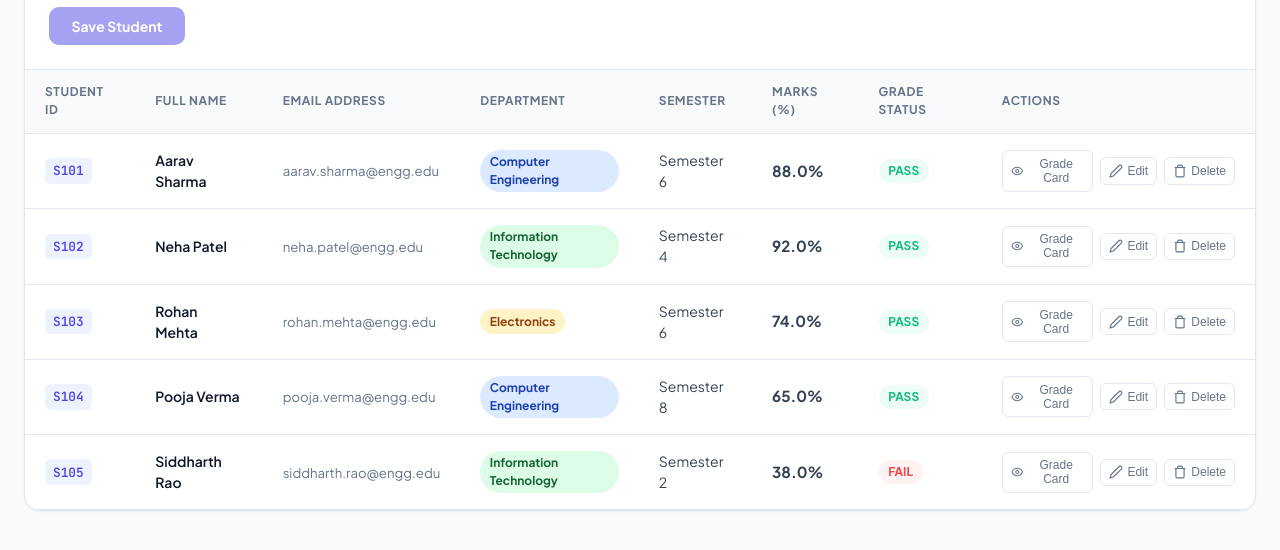
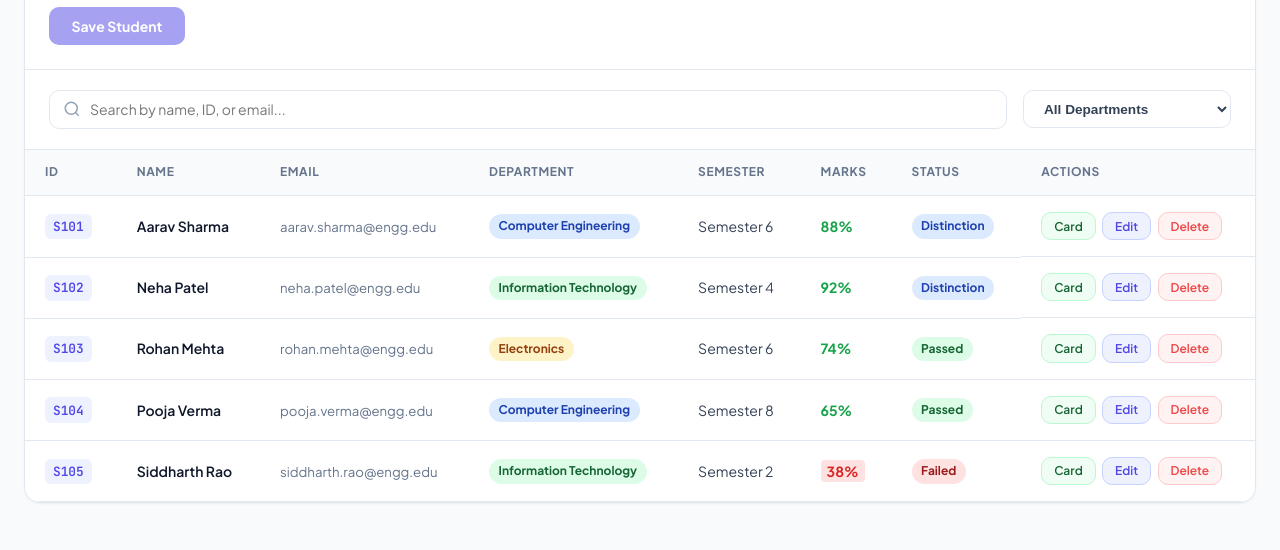
Before and after one commit to Master-arman/STUDENT_INFO, a plain HTML site: page index.html in a window 1280 px wide. Shown: the part 724-1274 px from the top of the page. Drawn offline with nearby package versions, Linux system fonts and the light colour scheme.

Commit message:
feat(phase-9): live search, department filtering, and academic status data visualization

```diff
--- a/index.html
+++ b/index.html
@@ -247,61 +247,66 @@
                         </form>
                     </section>
 
-                    <!-- Mutating Student Data Table (ng-repeat) -->
+                    <!-- Phase 9: Live Search, Filtering & Data Visualization Component -->
+                    <section class="card table-card">
+                        <div class="toolbar">
+                            <div class="search-box">
+                                <svg width="18" height="18" viewBox="0 0 24 24" fill="none" stroke="currentColor" stroke-width="2"><circle cx="11" cy="11" r="8"/><line x1="21" y1="21" x2="16.65" y2="16.65"/></svg>
+                                <input type="text" ng-model="searchQuery" placeholder="Search by name, ID, or email...">
+                                <button class="clear-btn" ng-show="searchQuery" ng-click="searchQuery = ''">&times;</button>
+                            </div>
+                            <div class="filter-box">
+                                <select ng-model="selectedDept">
+                                    <option value="">All Departments</option>
+                                    <option ng-repeat="d in departments" value="{{d}}">{{d}}</option>
+                                </select>
+                            </div>
+                        </div>
+
                         <div class="table-container">
                             <table class="data-table">
                                 <thead>
                                     <tr>
-                                    <th>Student ID</th>
-                                    <th>Full Name</th>
-                                    <th>Email Address</th>
+                                        <th>ID</th>
+                                        <th>Name</th>
+                                        <th>Email</th>
                                         <th>Department</th>
                                         <th>Semester</th>
-                                    <th>Marks (%)</th>
-                                    <th>Grade Status</th>
-                                    <th class="actions-header">Actions</th>
+                                        <th>Marks</th>
+                                        <th>Status</th>
+                                        <th>Actions</th>
                                     </tr>
                                 </thead>
                                 <tbody>
-                                <tr ng-repeat="student in filteredStudents = (students | filter:customFilter | orderBy:sortField:sortReverse)" ng-cloak>
-                                    <td><span class="student-id-cell">{{ student.id }}</span></td>
+                                    <tr ng-repeat="student in students | filter:searchQuery | filter:{department: selectedDept}">
+                                        <td><strong><span class="student-id-cell">{{ student.id }}</span></strong></td>
                                         <td><span class="student-name-cell">{{ student.name }}</span></td>
                                         <td><span class="student-email-cell">{{ student.email }}</span></td>
                                         <td><span class="dept-pill {{ student.department }}">{{ student.department }}</span></td>
                                         <td>Semester {{ student.semester }}</td>
-                                    <td><span class="marks-val">{{ student.marks | number:1 }}%</span></td>
                                         <td>
-                                        <span class="status-pill" ng-class="{'pass': student.marks >= 40, 'fail': student.marks < 40}">
-                                            {{ student.marks >= 40 ? 'PASS' : 'FAIL' }}
+                                            <span ng-class="{'mark-fail': student.marks < 40, 'mark-pass': student.marks >= 40}">
+                                                {{ student.marks }}%
                                             </span>
                                         </td>
                                         <td>
-                                        <div class="row-actions">
-                                            <button class="action-btn view-btn" ng-click="viewStudentCard(student)" title="View Academic Transcript Card">
-                                                <svg width="14" height="14" viewBox="0 0 24 24" fill="none" stroke="currentColor" stroke-width="2"><path d="M2 12s3-7 10-7 10 7 10 7-3 7-10 7-10-7-10-7Z"/><circle cx="12" cy="12" r="3"/></svg>
-                                                Grade Card
-                                            </button>
-                                            <button class="action-btn edit-btn admin-only" ng-if="role === 'admin'" ng-click="openEditModal(student)" title="Edit Record">
-                                                <svg width="14" height="14" viewBox="0 0 24 24" fill="none" stroke="currentColor" stroke-width="2"><path d="M17 3a2.85 2.83 0 1 1 4 4L7.5 20.5 2 22l1.5-5.5Z"/></svg>
-                                                Edit
-                                            </button>
-                                            <button class="action-btn delete-btn admin-only" ng-if="role === 'admin'" ng-click="deleteStudent(student.id)" title="Remove Record">
-                                                <svg width="14" height="14" viewBox="0 0 24 24" fill="none" stroke="currentColor" stroke-width="2"><path d="M3 6h18"/><path d="M19 6v14c0 1-1 2-2 2H7c-1 0-2-1-2-2V6"/><path d="M8 6V4c0-1 1-2 2-2h4c1 0 2 1 2 2v2"/></svg>
-                                                Delete
-                                            </button>
-                                        </div>
+                                            <span class="status-pill" ng-class="{'pill-dist': student.marks >= 75, 'pill-pass': student.marks >= 40 && student.marks < 75, 'pill-fail': student.marks < 40}">
+                                                {{ student.marks >= 75 ? 'Distinction' : (student.marks >= 40 ? 'Passed' : 'Failed') }}
+                                            </span>
                                         </td>
+                                        <td class="action-buttons">
+                                            <button class="btn btn-sm btn-view" ng-click="viewStudentCard(student)" title="View Transcript">Card</button>
+                                            <button class="btn btn-sm btn-edit admin-only" ng-if="role === 'admin'" ng-click="editStudent(student)">Edit</button>
+                                            <button class="btn btn-sm btn-delete admin-only" ng-if="role === 'admin'" ng-click="deleteStudent(student.id)">Delete</button>
+                                        </td>
+                                    </tr>
+                                    <tr ng-if="(students | filter:searchQuery | filter:{department: selectedDept}).length === 0">
+                                        <td colspan="8" class="empty-state">No matching student records found.</td>
                                     </tr>
                                 </tbody>
                             </table>
-
-                        <!-- Empty State -->
-                        <div class="empty-state" ng-show="filteredStudents.length === 0" ng-cloak>
-                            <svg width="48" height="48" viewBox="0 0 24 24" fill="none" stroke="currentColor" stroke-width="1.5"><circle cx="12" cy="12" r="10"/><path d="m15 9-6 6"/><path d="m9 9 6 6"/></svg>
-                            <h3>No Student Records Found</h3>
-                            <p>Try adjusting your search criteria or register a new enrollment.</p>
                         </div>
-                    </div>
+                    </section>
                 </div>
             </section>
 
--- a/styles.css
+++ b/styles.css
@@ -1128,3 +1128,105 @@ body.role-faculty .admin-only {
     display: block;
     margin-top: 0.25rem;
 }
+
+/* Phase 9: Toolbar, Marks & Visualization Styling */
+.table-card {
+    background: #ffffff;
+}
+
+.toolbar {
+    padding: 1.25rem 1.5rem;
+    display: flex;
+    flex-wrap: wrap;
+    align-items: center;
+    justify-content: space-between;
+    gap: 1rem;
+    border-bottom: 1px solid var(--border-color);
+}
+
+.toolbar .search-box {
+    flex: 1;
+    min-width: 260px;
+}
+
+.toolbar .filter-box select {
+    padding: 0.6rem 1rem;
+    border-radius: var(--radius-md);
+    border: 1px solid var(--border-color);
+    background: #ffffff;
+    font-size: 0.85rem;
+    font-weight: 600;
+    color: var(--text-body);
+    outline: none;
+    cursor: pointer;
+}
+
+.mark-pass {
+    color: #16a34a;
+    font-weight: 700;
+}
+
+.mark-fail {
+    color: #dc2626;
+    font-weight: 700;
+    background-color: #fee2e2;
+    padding: 2px 6px;
+    border-radius: 4px;
+}
+
+.pill-dist {
+    background-color: #dbeafe !important;
+    color: #1e40af !important;
+}
+
+.pill-pass {
+    background-color: #dcfce7 !important;
+    color: #166534 !important;
+}
+
+.pill-fail {
+    background-color: #fee2e2 !important;
+    color: #991b1b !important;
+}
+
+.action-buttons {
+    display: flex;
+    align-items: center;
+    gap: 0.4rem;
+}
+
+.btn-edit {
+    background: #eef2ff;
+    color: var(--primary);
+    border: 1px solid #c7d2fe;
+    font-weight: 600;
+}
+
+.btn-edit:hover {
+    background: #e0e7ff;
+    color: var(--primary-hover);
+}
+
+.btn-delete {
+    background: #fef2f2;
+    color: var(--danger);
+    border: 1px solid #fecaca;
+    font-weight: 600;
+}
+
+.btn-delete:hover {
+    background: #fee2e2;
+    color: #b91c1c;
+}
+
+.btn-view {
+    background: #f0fdf4;
+    color: #166534;
+    border: 1px solid #bbf7d0;
+    font-weight: 600;
+}
+
+.btn-view:hover {
+    background: #dcfce7;
+    color: #14532d;
+}
```
Lines whose indentation alone changed are shown as unchanged.
